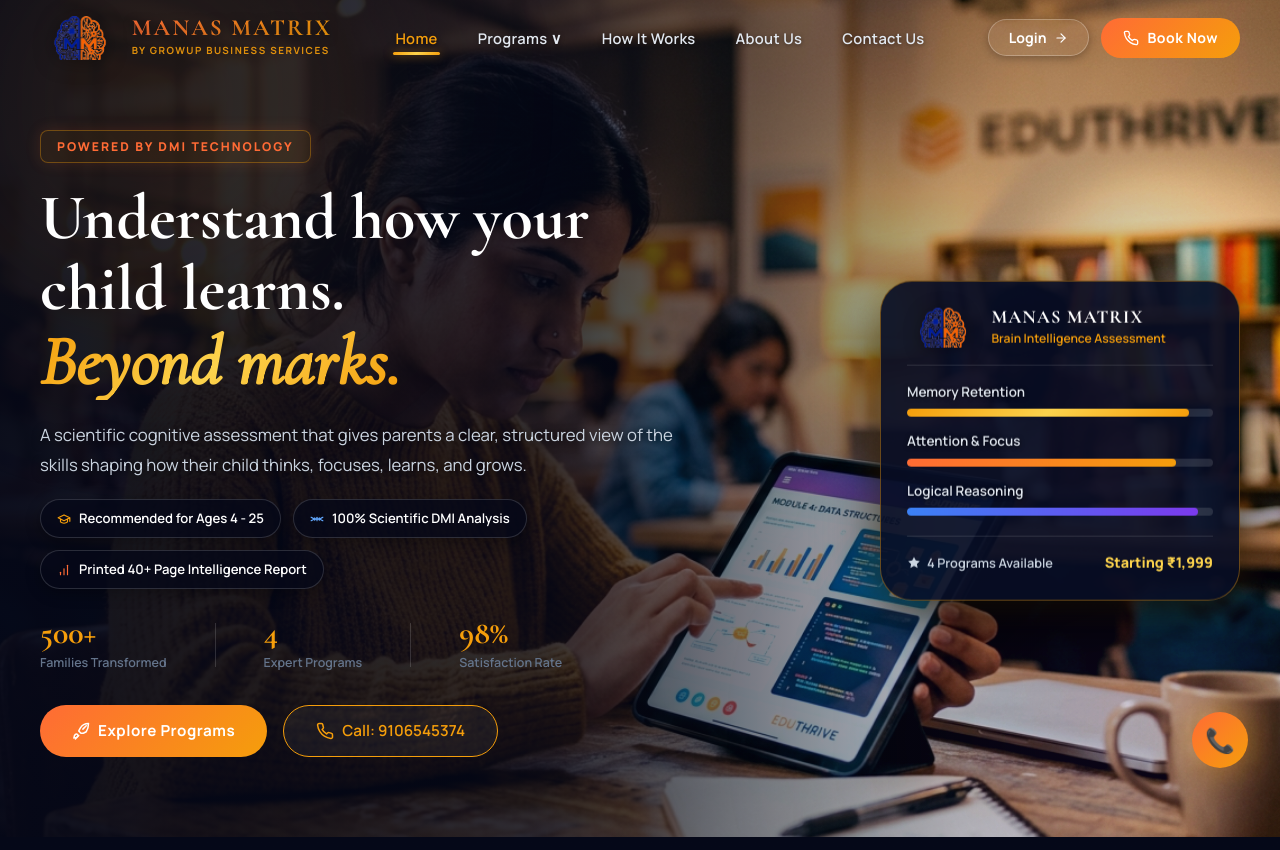
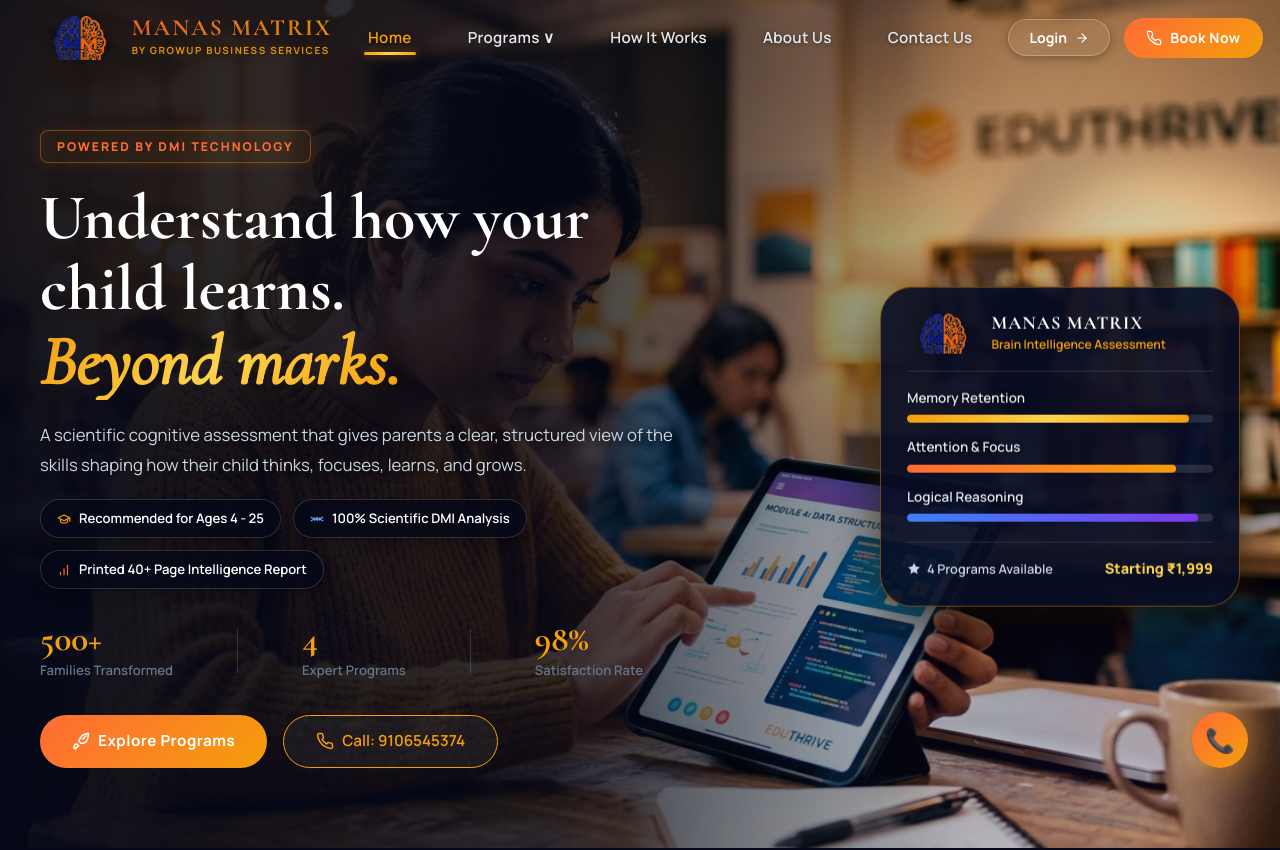
Before and after one commit to fuertenitesh-sys/ManasMatrix_Latest, a React (Vite) app: page / in a window 1280 px wide. Shown: the top 850 px of the page. Built offline with nearby package versions, Linux system fonts and the light colour scheme.

Commit message:
Generous equal distance gap between navbar links (gap: 32px) and hero stats (gap: 64px)

```diff
--- a/src/components/Hero/Hero.css
+++ b/src/components/Hero/Hero.css
@@ -171,14 +171,14 @@
   gap: 8px;
 }
 
-/* Stats Bar with Spacing - Flush Far Left */
+/* Stats Bar with Generous Spacing / Gap (64px) */
 .hero__stats {
   display: flex;
   align-items: center;
   justify-content: flex-start !important;
-  gap: 48px;
-  margin-top: 8px;
-  margin-bottom: 4px;
+  gap: 64px !important; /* Generous distance between stat items */
+  margin-top: 12px;
+  margin-bottom: 6px;
   margin-left: 0 !important;
   padding-left: 0 !important;
   width: 100%;
@@ -194,16 +194,17 @@
 
 .hero__stat-number {
   font-family: var(--font-heading);
-  font-size: 2rem;
+  font-size: 2.2rem;
   font-weight: 700;
   color: var(--color-gold);
   line-height: 1;
 }
 
 .hero__stat-label {
-  font-size: 0.78rem;
+  font-size: 0.82rem;
   color: var(--color-text-muted);
   font-weight: 600;
+  white-space: nowrap;
 }
 
 .hero__stat-divider {
@@ -375,7 +376,7 @@
     padding-right: 16px !important;
   }
   .hero__stats {
-    gap: 16px;
+    gap: 20px !important;
     justify-content: space-between !important;
     width: 100%;
   }
--- a/src/components/Navbar/Navbar.css
+++ b/src/components/Navbar/Navbar.css
@@ -21,7 +21,7 @@
   display: flex;
   align-items: center;
   justify-content: space-between;
-  gap: 16px;
+  gap: 24px;
   width: 100%;
   max-width: 100%;
   margin: 0;
@@ -81,13 +81,14 @@
   opacity: 0.9;
 }
 
-/* Taqsha Style Nav Links */
+/* Nav Links - Increased Equal Distance / Gap Between Each Item */
 .navbar__links {
   display: flex;
   align-items: center;
-  gap: 12px;
+  justify-content: center;
+  gap: 32px; /* Generous equal distance between links */
   list-style: none;
-  margin: 0;
+  margin: 0 auto;
   padding: 0;
   height: 100%;
 }
@@ -103,10 +104,10 @@
   display: inline-flex;
   align-items: center;
   justify-content: center;
-  padding: 8px 14px;
+  padding: 8px 12px;
   color: #E2E8F0;
   text-decoration: none;
-  font-size: 0.92rem;
+  font-size: 0.95rem;
   font-weight: 600;
   letter-spacing: 0.3px;
   transition: all var(--transition-fast);
@@ -128,8 +129,8 @@
   content: '';
   position: absolute;
   bottom: 2px;
-  left: 12px;
-  right: 12px;
+  left: 8px;
+  right: 8px;
   height: 3px;
   background: var(--gradient-gold);
   border-radius: var(--radius-full);
@@ -156,7 +157,7 @@
 .navbar__actions {
   display: flex;
   align-items: center;
-  gap: 12px;
+  gap: 14px;
   flex-shrink: 0;
 }
 
@@ -285,7 +286,7 @@
 }
 
 /* Responsive Breakpoints */
-@media (max-width: 1020px) {
+@media (max-width: 1080px) {
   .navbar {
     padding: 14px 20px;
   }
```
